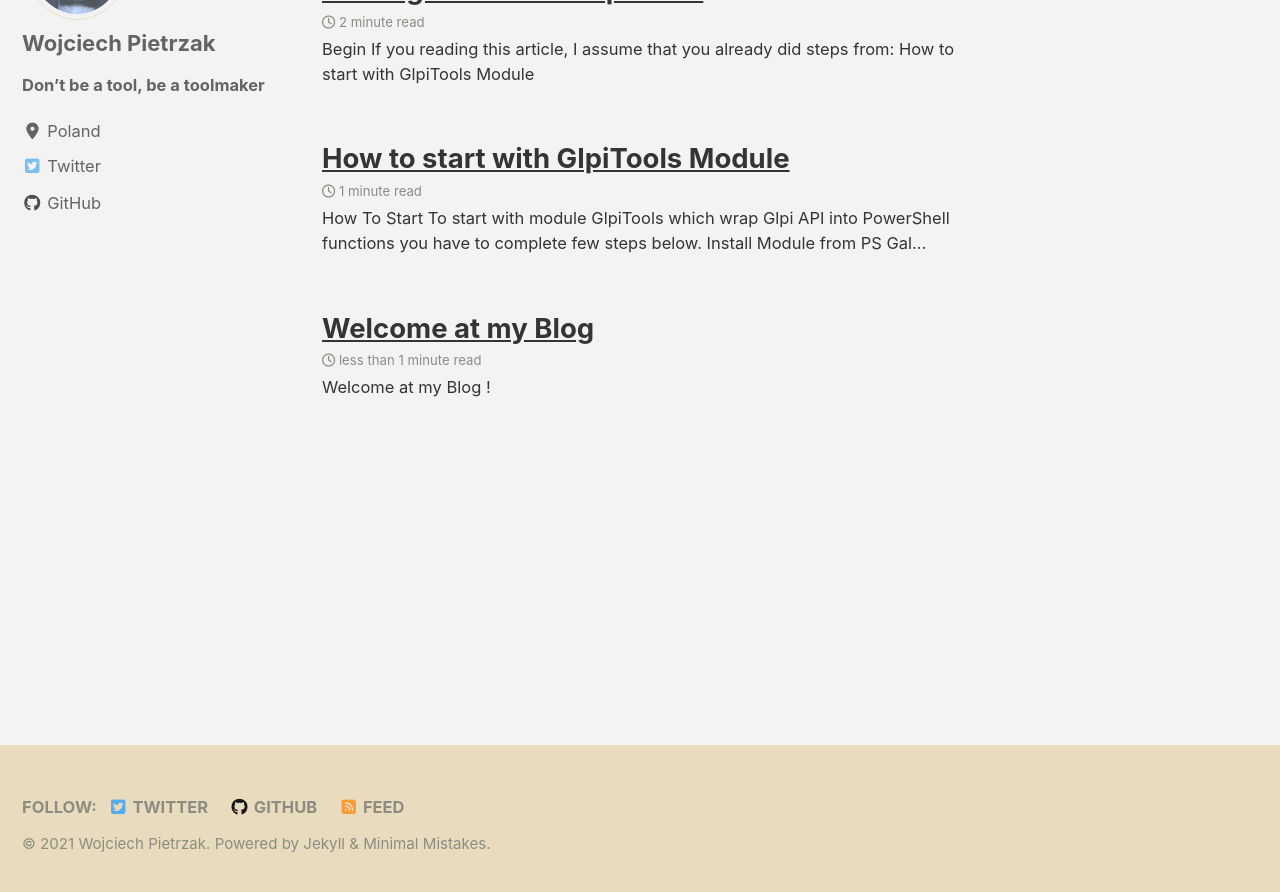
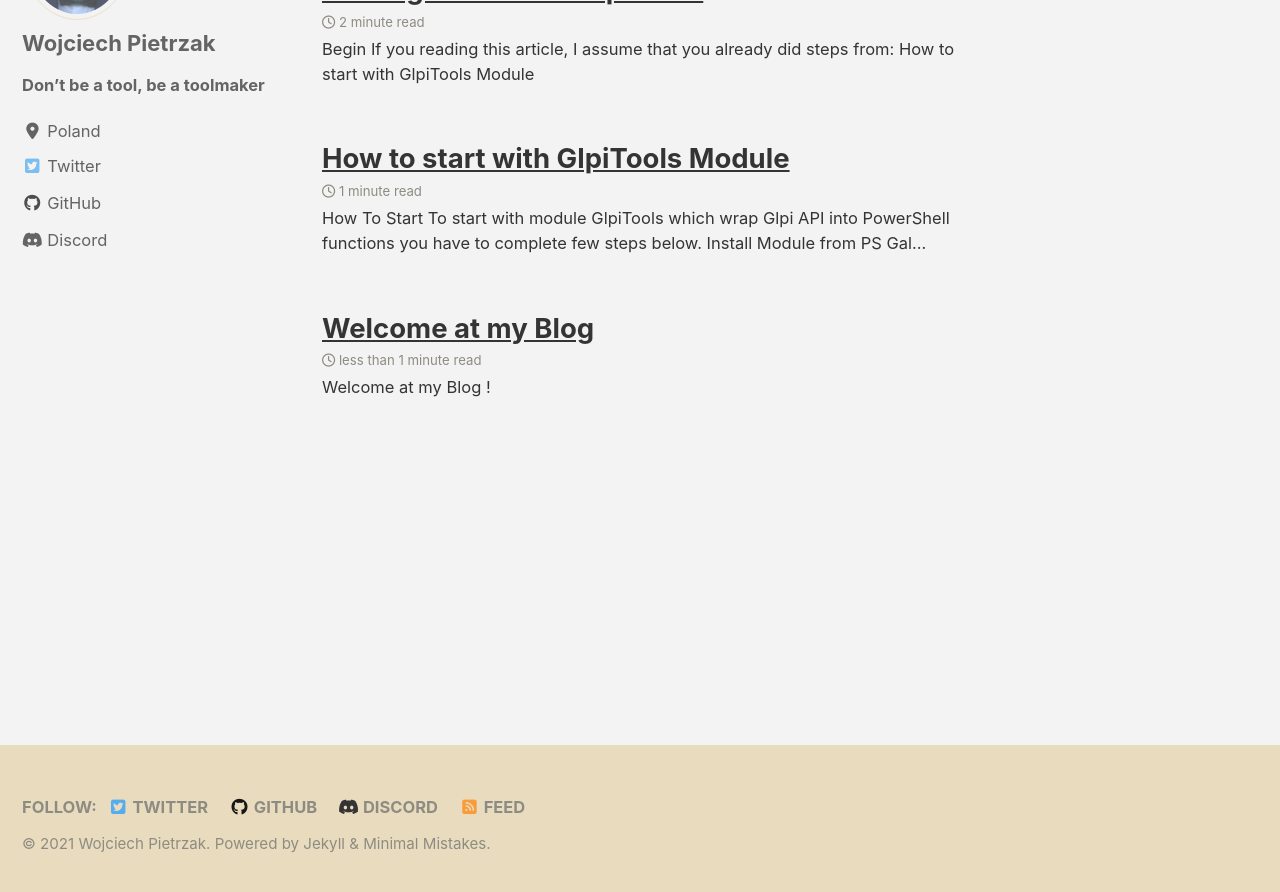
Before and after one commit to wpietrzakpl/wpietrzak.pl, a Jekyll site: the page built from index.html, in a window 1280 px wide and 900 px high, scrolled down 222 px. Shown: the top 892 px of the window. Built offline with Jekyll 4.4.1, drawn with Linux system fonts in a browser that asks for light colours; cached includes are drawn as plain includes; nearby versions of some CDN libraries; the list of posts is cut into pages by our own code.

Commit message:
added Discord icon

```diff
--- a/_config.yml
+++ b/_config.yml
@@ -131,6 +131,9 @@ author:
     - label: "Instagram"
       icon: "fab fa-fw fa-instagram"
       # url: "https://instagram.com/"
+    - label: "Discord"
+      icon: "fab fa-discord"
+      url:  "https://discord.gg/HT7PM49H"
 
 # Site Footer
 footer:
@@ -153,6 +156,9 @@ footer:
     - label: "Instagram"
       icon: "fab fa-fw fa-instagram"
       # url:
+    - label: "Discord"
+      icon: "fab fa-discord"
+      url:  "https://discord.gg/HT7PM49H"
 
 
 # Reading Files
```
